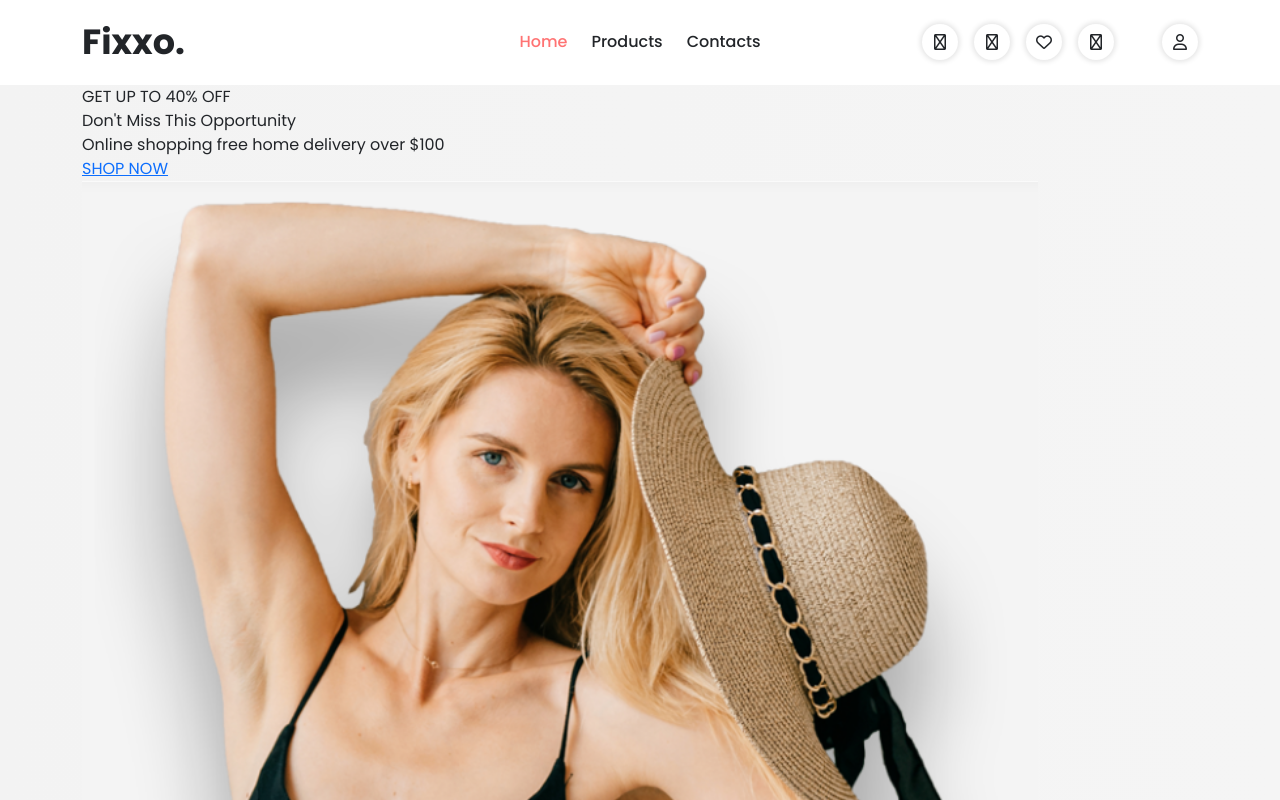
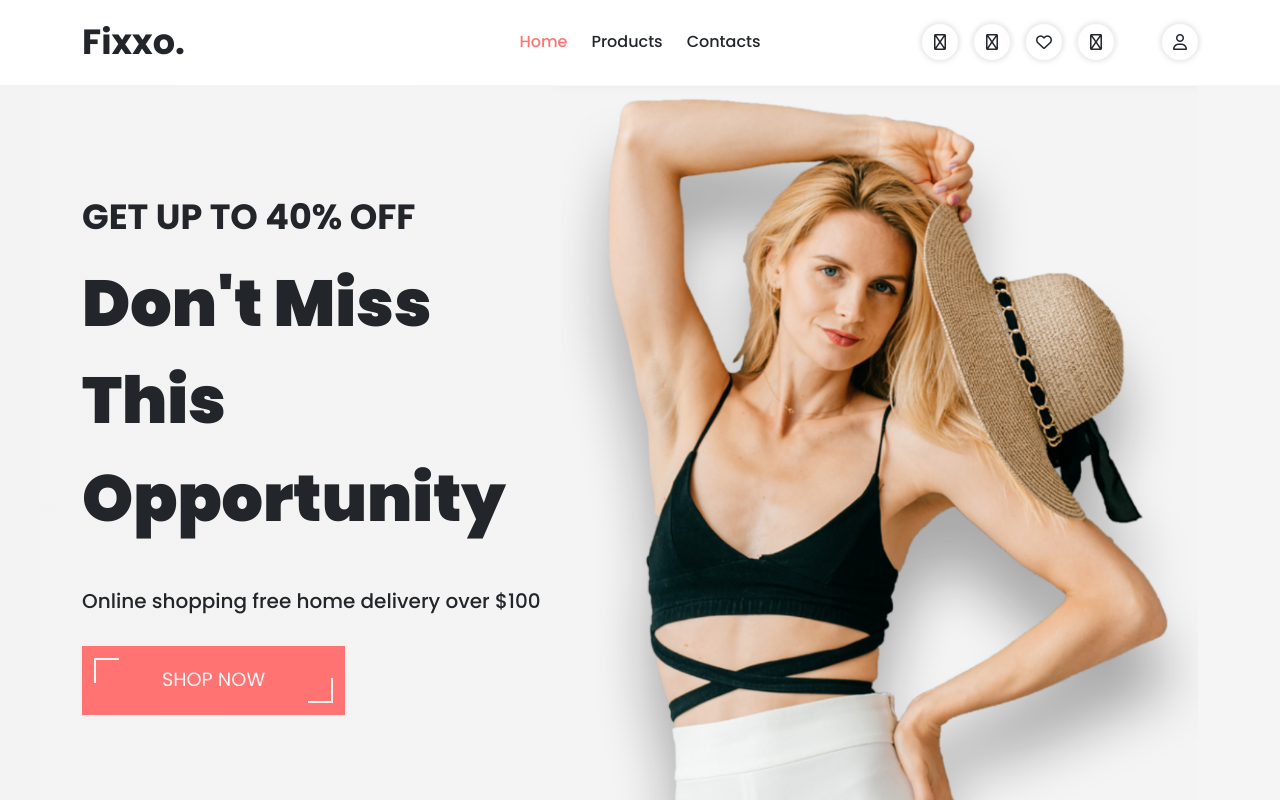
Before and after one commit to hans-nackademin/prog22-aspnet-1, a React (Create React App) app in the folder fixxo/: page / in a window 1280 px wide. Shown: the top 800 px of the page. Built offline with nearby package versions, Linux system fonts and the light colour scheme.

Commit message:
Lektion 1 (Design)

```diff
--- a/fixxo/scss/App.scss
+++ b/fixxo/scss/App.scss
@@ -5,5 +5,6 @@
 
 // components
 @import './components/utilities';
+@import './components/buttons';
 @import './components/partials/header';
 @import './components/partials/showcase';
--- /dev/null
+++ b/fixxo/scss/components/_buttons.scss
@@ -0,0 +1,39 @@
+button {
+    border: none;
+}
+
+.btn-theme {
+    position: relative;
+    @include color-theme-default;
+    padding: 20px 80px;
+    text-decoration: none;
+    font-size: 1.2em;
+    display: inline-block;
+    transition: background-color 0.25s;
+
+    &::before {
+        content: '';
+        border-top: 2px solid $color-light-2;
+        border-left: 2px solid $color-light-2;
+        height: 25px;
+        width: 25px;
+        position: absolute;
+        top: 12px;
+        left: 12px;
+    }
+    &::after {
+        content: '';
+        border-bottom: 2px solid $color-light-2;
+        border-right: 2px solid $color-light-2;
+        height: 25px;
+        width: 25px;
+        position: absolute;
+        bottom: 12px;
+        right: 12px;
+    }
+
+    &:hover {
+        @include color-dark-default;
+        text-decoration: none;
+    }
+}
--- a/fixxo/scss/components/partials/_showcase.scss
+++ b/fixxo/scss/components/partials/_showcase.scss
@@ -1,4 +1,44 @@
 .showcase {
     background-color: $color-light-3;
     background: linear-gradient(90deg, $color-light-3 0%, $color-light-2 100%);
+
+    .container {
+        @include center-content;
+        padding-top: 40px;
+        padding-bottom: 40px;
+
+        @include xl {
+            justify-content: space-between;
+            padding-top: 0;
+            padding-bottom: 0;
+        }
+    }
+
+    .content {
+        text-align: center;
+
+        @include xl {
+            text-align: left;
+        }
+
+        .title-1 {
+            @include font-title-1;
+        }
+        .title-2 {
+            @include font-title-2;
+        }
+        .title-3 {
+            @include font-title-3;
+        }
+    }
+
+    img {
+        display: none;
+        max-height: 745px;
+        width: auto;
+
+        @include xl {
+            display: block;
+        }
+    }
 }
--- a/fixxo/src/App.css
+++ b/fixxo/src/App.css
@@ -10,6 +10,46 @@ html, body {
 
 .hide {
   display: none;
+}
+
+button {
+  border: none;
+}
+
+.btn-theme {
+  position: relative;
+  background-color: #ff7373;
+  color: #f5f5f5;
+  padding: 20px 80px;
+  text-decoration: none;
+  font-size: 1.2em;
+  display: inline-block;
+  transition: background-color 0.25s;
+}
+.btn-theme::before {
+  content: "";
+  border-top: 2px solid #f5f5f5;
+  border-left: 2px solid #f5f5f5;
+  height: 25px;
+  width: 25px;
+  position: absolute;
+  top: 12px;
+  left: 12px;
+}
+.btn-theme::after {
+  content: "";
+  border-bottom: 2px solid #f5f5f5;
+  border-right: 2px solid #f5f5f5;
+  height: 25px;
+  width: 25px;
+  position: absolute;
+  bottom: 12px;
+  right: 12px;
+}
+.btn-theme:hover {
+  background-color: #222529;
+  color: #f5f5f5;
+  text-decoration: none;
 }
 
 header {
@@ -125,3 +165,86 @@ header .icons .link:hover, header .icons .link.active {
   background-color: #f3f3f3;
   background: linear-gradient(90deg, #f3f3f3 0%, #f5f5f5 100%);
 }
+.showcase .container {
+  display: flex;
+  justify-content: center;
+  align-items: center;
+  padding-top: 40px;
+  padding-bottom: 40px;
+}
+@media (min-width: 1140px) {
+  .showcase .container {
+    justify-content: space-between;
+    padding-top: 0;
+    padding-bottom: 0;
+  }
+}
+.showcase .content {
+  text-align: center;
+}
+@media (min-width: 1140px) {
+  .showcase .content {
+    text-align: left;
+  }
+}
+.showcase .content .title-1 {
+  font-size: 2.5em;
+  font-weight: 900;
+  font-family: "Poppins", sans-serif;
+  line-height: 1.5;
+  margin-bottom: 0.6em;
+}
+@media (min-width: 960px) {
+  .showcase .content .title-1 {
+    font-size: 3em;
+  }
+}
+@media (min-width: 1140px) {
+  .showcase .content .title-1 {
+    font-size: 4.063em;
+  }
+}
+.showcase .content .title-2 {
+  font-size: 1.5em;
+  font-weight: 700;
+  font-family: "Poppins", sans-serif;
+  line-height: 1;
+  margin-bottom: 0.6em;
+}
+@media (min-width: 960px) {
+  .showcase .content .title-2 {
+    font-size: 1.9em;
+  }
+}
+@media (min-width: 1140px) {
+  .showcase .content .title-2 {
+    font-size: 2.188em;
+  }
+}
+.showcase .content .title-3 {
+  font-size: 1em;
+  font-weight: 500;
+  font-family: "Poppins", sans-serif;
+  line-height: 1.5;
+  margin-bottom: 1.5em;
+}
+@media (min-width: 960px) {
+  .showcase .content .title-3 {
+    font-size: 1.1em;
+  }
+}
+@media (min-width: 1140px) {
+  .showcase .content .title-3 {
+    font-size: 1.25em;
+  }
+}
+.showcase img {
+  display: none;
+  max-height: 745px;
+  width: auto;
+}
+@media (min-width: 1140px) {
+  .showcase img {
+    display: block;
+  }
+}
```
Also changed, not shown: fixxo/scss/core/_mixins.scss (+21 -0 lines).
